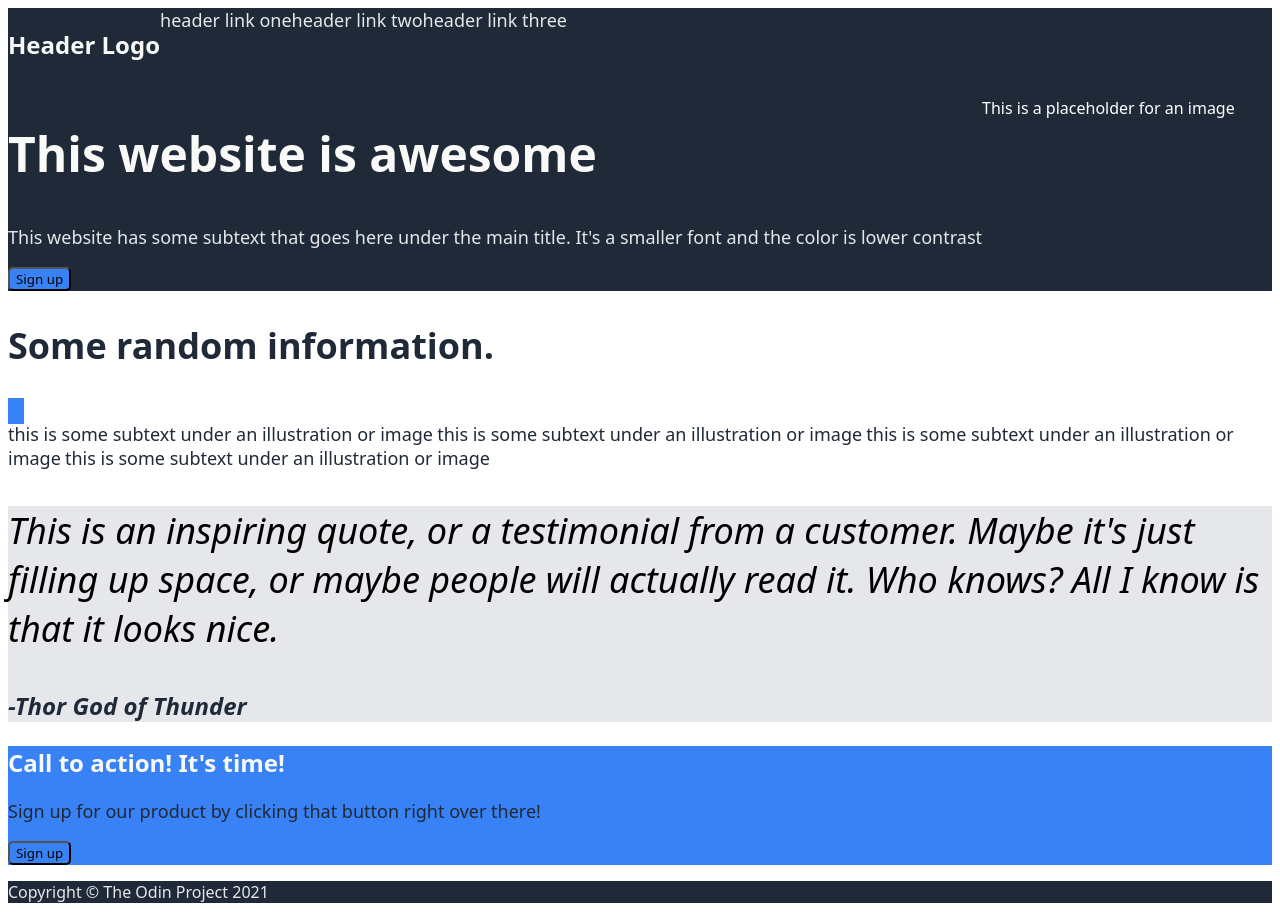
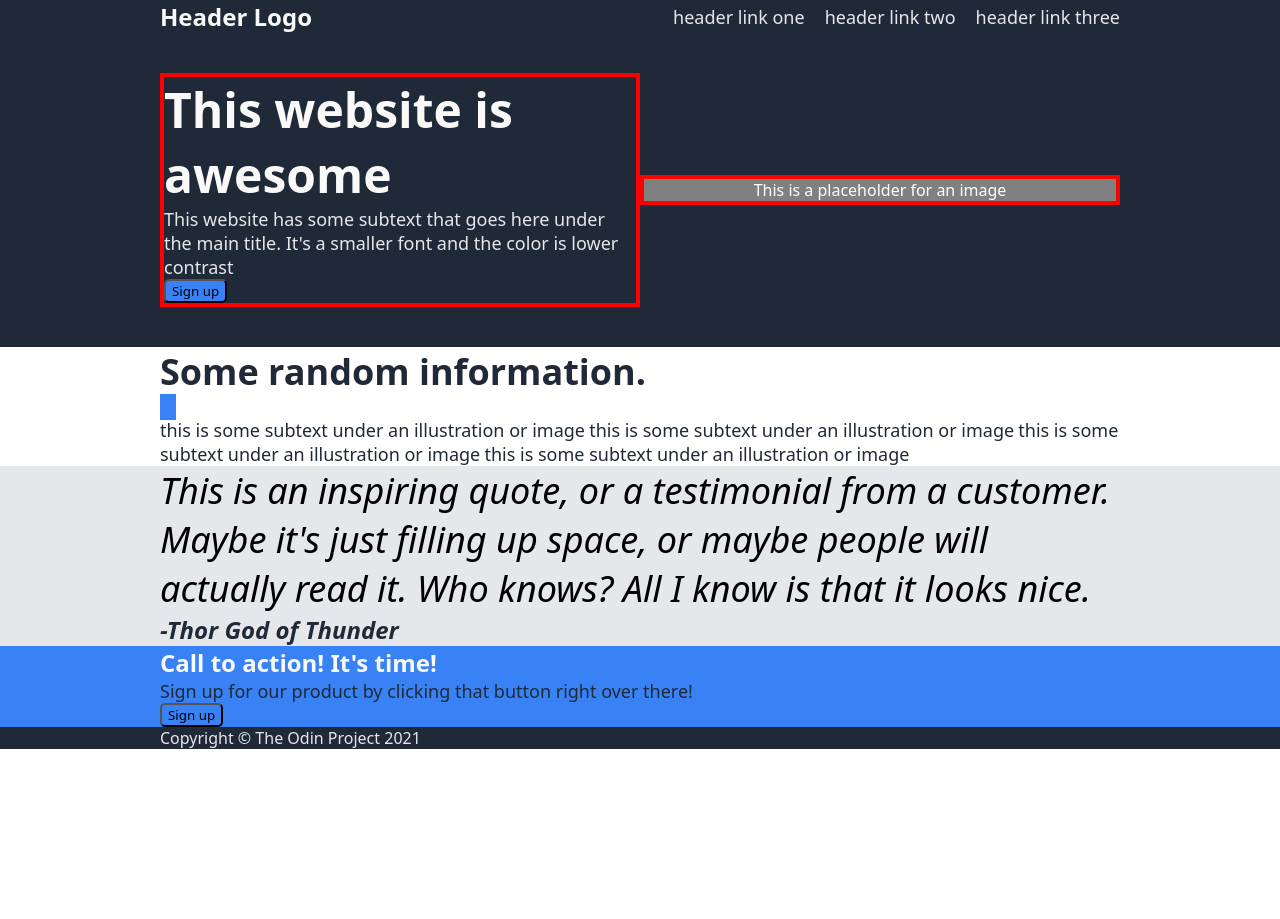
Before and after one commit to clarencemuljadi/toplandingpage, a plain HTML site: page index.html in a window 1280 px wide. After the commit the page ends 800 px from the top, so only its background shows below. Drawn offline with Linux system fonts and the light colour scheme.

Commit message:
aligned header

```diff
--- a/index.html
+++ b/index.html
@@ -11,15 +11,21 @@
 <body>
   <section id="header">
     <h2>Header Logo</h2>
+    <div id="header-links">
       <span>header link one</span>
       <span>header link two</span>
       <span>header link three</span>
+    </div>
   </section>
   <section id="intro">
     <div id="intro-left">
+      <div>
         <h1>This website is awesome</h1>
+      </div>
+      <div>
         <p>This website has some subtext that goes here under the main title. It's a smaller font and the color is lower
           contrast</p>
+      </div>
       <button type="button">Sign up</button>
     </div>
     <div id="intro-right">
--- a/styles.css
+++ b/styles.css
@@ -2,9 +2,55 @@
   font-family: system-ui, -apple-system, BlinkMacSystemFont, 'Segoe UI', Roboto, Oxygen, Ubuntu, Cantarell, 'Open Sans', 'Helvetica Neue', sans-serif;
 }
 
+/* Reset margins and padding for certain elements */
+body,
+h1,
+h2,
+h3,
+h4,
+h5,
+h6,
+p,
+ul,
+ol,
+li,
+figure,
+figcaption,
+blockquote,
+dl,
+dd {
+  margin: 0;
+  padding: 0;
+}
+
+/* Remove margin for sections */
+section {
+  margin: 0;
+  padding-left: 12.5vw;
+  padding-right: 12.5vw;
+}
+
+body {
+  margin: 0;
+}
+
 #header, #intro {
   display: flex;
+  justify-content: space-between;
+  align-items: center;
   background-color: #1f2937;
+}
+
+#header-links {
+  display: flex;
+  gap: 20px;
+  align-items: center;
+  justify-content: space-between;
+}
+
+#intro {
+  padding-top: 40px;
+  padding-bottom: 40px;
 }
 
 #header h2 {
@@ -15,6 +61,11 @@
 #header span {
   color: #e5e7eb;
   font-size: 18px;
+}
+
+#intro-left, #intro-right {
+  border: 4px solid red;
+  flex: 1;
 }
 
 #intro h1 {
@@ -29,7 +80,10 @@
 }
 
 #intro-right {
+  border: 4px solid red;
   color: white;
+  text-align: center;
+  background-color: grey;
 }
 
 #intro-left button {
```
Lines whose indentation alone changed are shown as unchanged.
